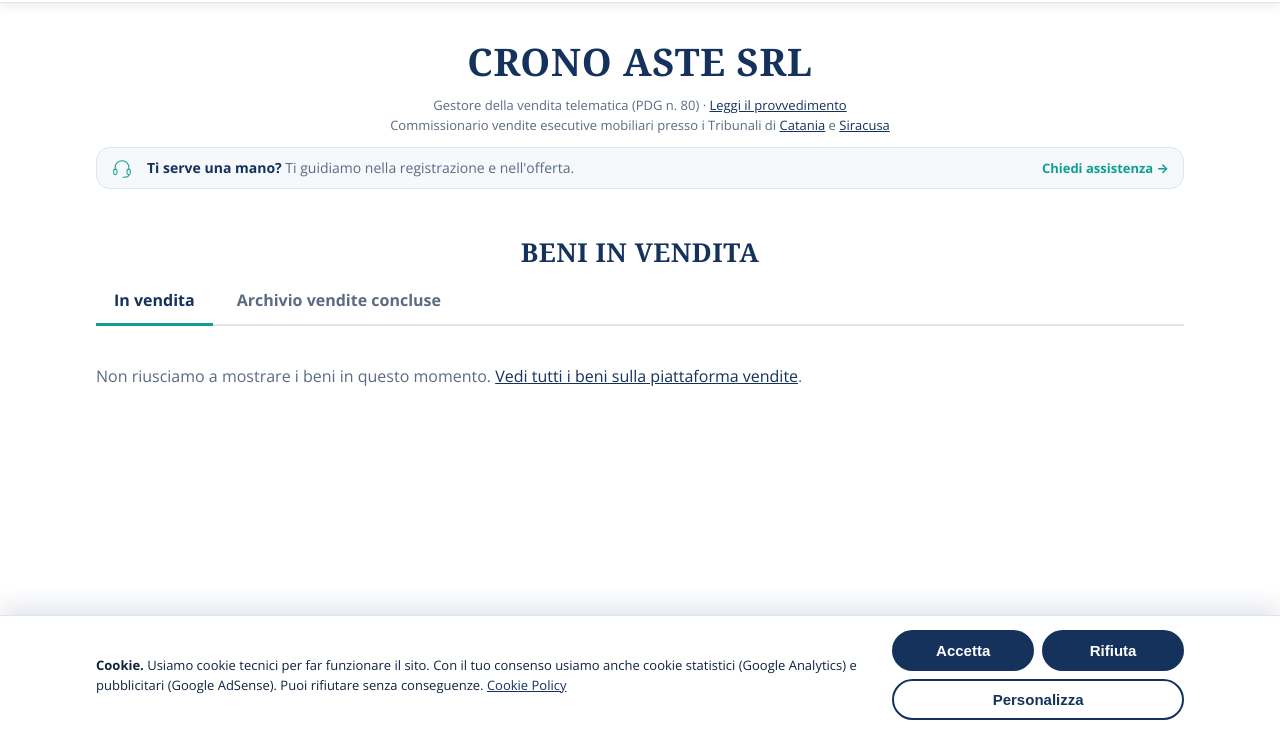
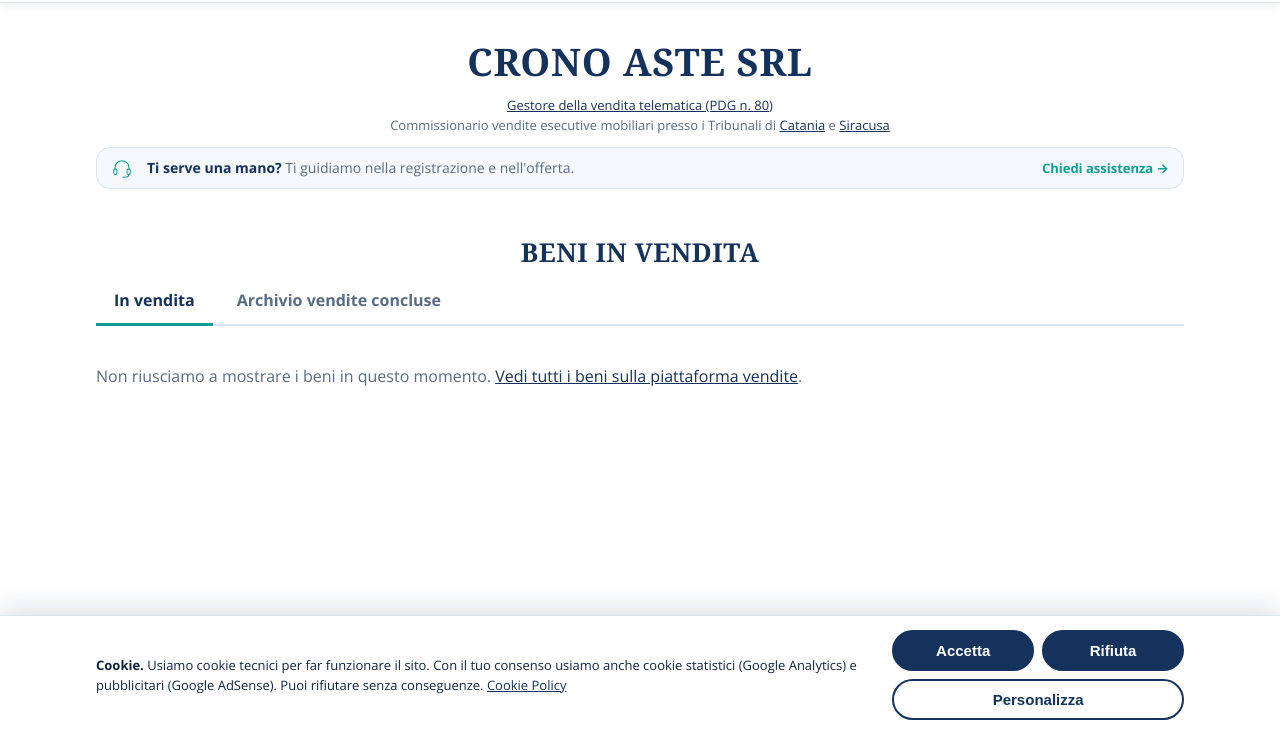
Before and after one commit to cronoaste-eng/sito-cronoaste, a plain HTML site: page public/index.html in a window 1280 px wide. Shown: the part 66-800 px from the top of the page. Drawn offline with Linux system fonts and the light colour scheme; no server answers.

Commit message:
Home: link al provvedimento sul testo Gestore della vendita telematica
Co-Authored-By: Claude Sonnet 5.5 <noreply@anthropic.com>

```diff
--- a/public/index.html
+++ b/public/index.html
@@ -28,7 +28,7 @@
 <main id="principale">
 <section class="eroe"><div class="contenitore">
 <h1>Crono Aste Srl</h1>
-<p class="qualifica"><span>Gestore della vendita telematica (PDG n. 80) &middot; <a href="/documenti/autorizzazione-pdg-80.pdf">Leggi il provvedimento</a></span> <span class="sep" aria-hidden="true">&middot;</span> <span>Commissionario vendite esecutive mobiliari presso i Tribunali di <a href="https://www.tribunalecatania.it/default.aspx" rel="noopener">Catania</a> e <a href="https://www.tribunale.siracusa.giustizia.it/news.aspx?id=55540" rel="noopener">Siracusa</a></span></p>
+<p class="qualifica"><span><a href="/documenti/autorizzazione-pdg-80.pdf">Gestore della vendita telematica (PDG n. 80)</a></span> <span>Commissionario vendite esecutive mobiliari presso i Tribunali di <a href="https://www.tribunalecatania.it/default.aspx" rel="noopener">Catania</a> e <a href="https://www.tribunale.siracusa.giustizia.it/news.aspx?id=55540" rel="noopener">Siracusa</a></span></p>
 </div></section>
 <section class="scad" hidden><div class="contenitore">
 <h2 class="centro">Beni in scadenza</h2>
```
Also changed, not shown: src/pagine/index.html (+1 -1 lines).
